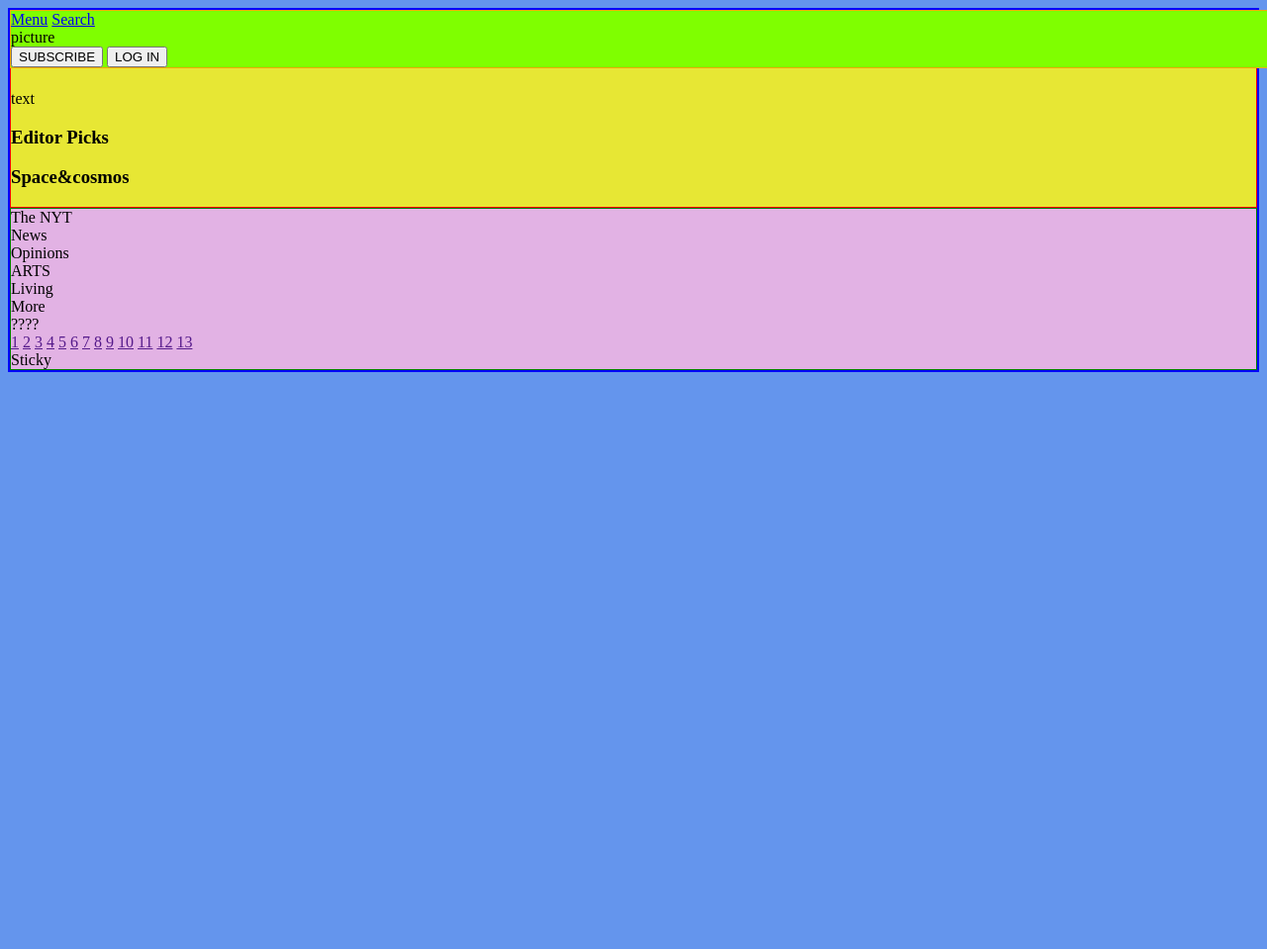
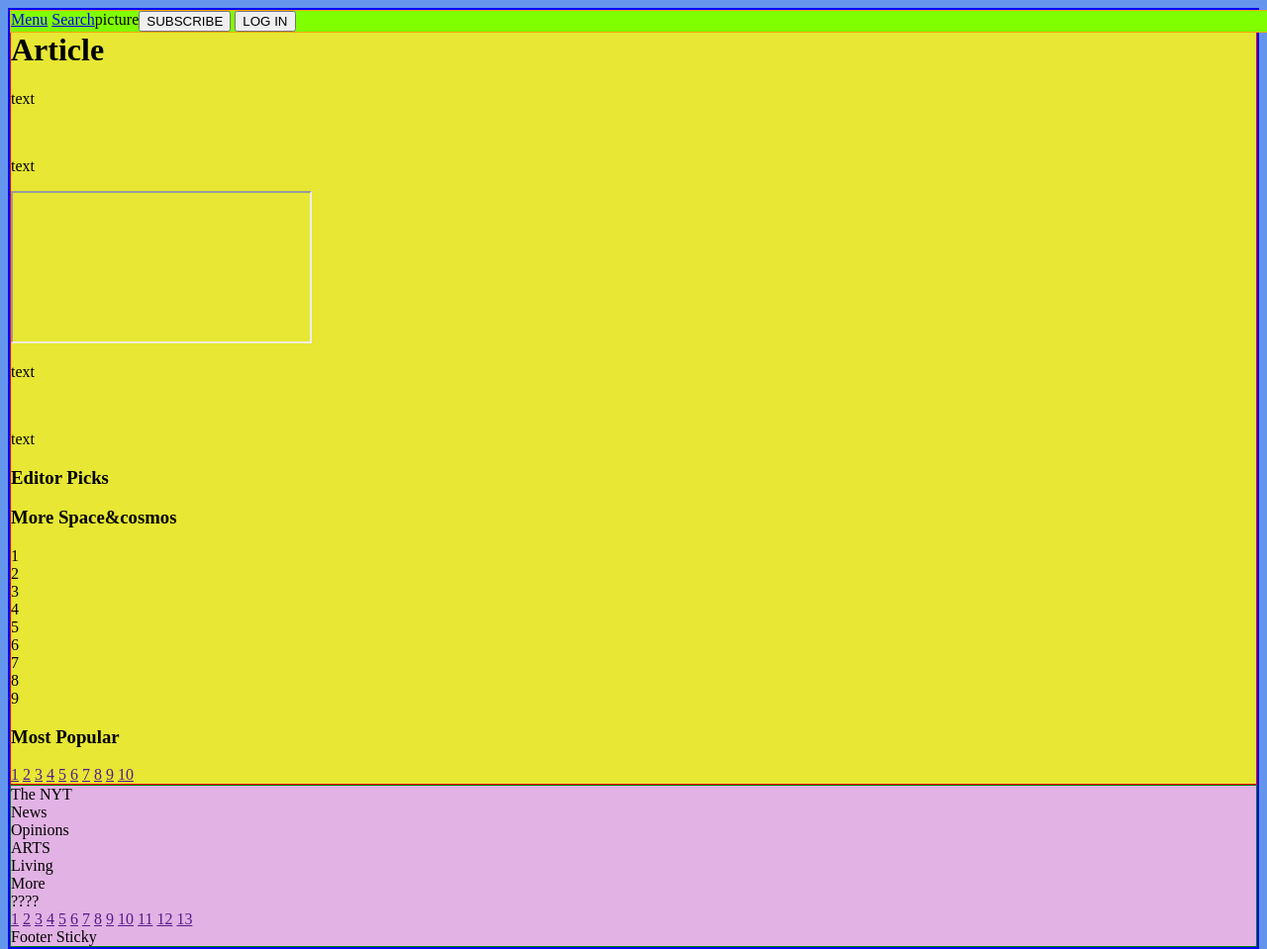
Before and after one commit to Laguna1/Positioning-floating, a plain HTML site: page index.html in a window 1280 px wide. Shown: the whole page at 99% size. Before the commit the page ends 800 px from the top, so only its background shows below. Drawn offline with Linux system fonts and the light colour scheme.

Commit message:
changed footer

```diff
--- a/index.html
+++ b/index.html
@@ -28,17 +28,44 @@
         </nav>
     </header>
     <main>
-        <div>
-            <h1>Article</h1>
+        <h1>Article</h1>
+        <div class="leftside">
+
+            <p>text</p>
+            <img>
+            <p>text</p>
+            <iframe>Video</iframe>
+            <p>text</p>
+            <img>
             <p>text</p>
         </div>
-        <div>
+        <div class="rightside">
             <h3>Editor Picks</h3>
         </div>
         <div>
-            <h3> Space&cosmos</h3>
-        </div>
-    </main>
+            <h3>More Space&cosmos</h3>
+            <div>1</div>
+            <div>2</div>
+            <div>3</div>
+            <div>4</div>
+            <div>5</div>
+            <div>6</div>
+            <div>7</div>
+            <div>8</div>
+            <div>9</div>
+            <h3>Most Popular</h3>
+            <a href="">1</a>
+            <a href="">2</a>
+            <a href="">3</a>
+            <a href="">4</a>
+            <a href="">5</a>
+            <a href="">6</a>
+            <a href="">7</a>
+            <a href="">8</a>
+            <a href="">9</a>
+            <a href="">10</a>
+      </div>
+ </main>
     <footer>
         <div>The NYT
             <div>News</div>
@@ -63,7 +90,7 @@
             <a href="">12</a>
             <a href="">13</a>
         </div>
-        <div>Sticky</div>
+        <div>Footer Sticky</div>
     </footer>
 </body>
 
--- a/style.css
+++ b/style.css
@@ -19,3 +19,8 @@ footer {
     border: 1px solid #008000;
     background-color: #e2b2e4;
 }
+
+nav {
+    display: flex;
+    flex-direction: row;
+}
```
